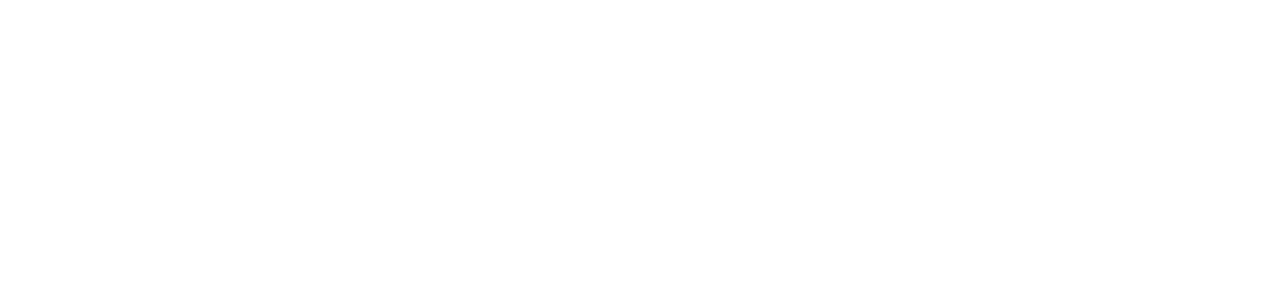
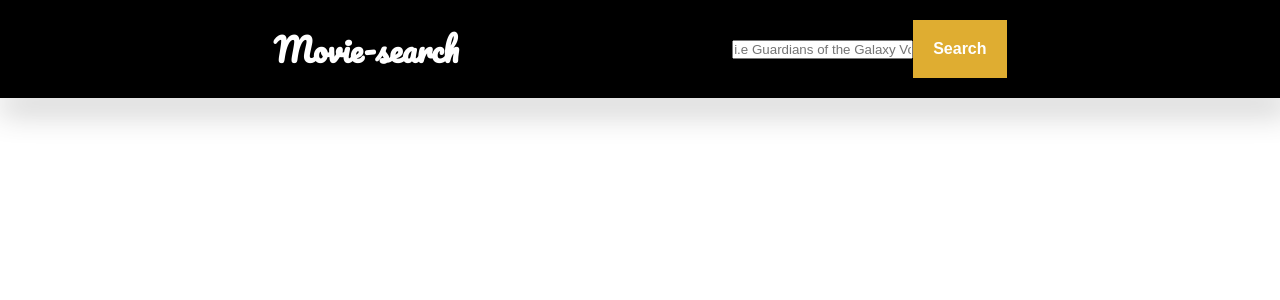
Before and after one commit to patrockcom/movieDB, a React (Create React App) app: page / in a window 1280 px wide. Shown: the top 300 px of the page. Built offline with nearby package versions, Linux system fonts and the light colour scheme.

Commit message:
next step

```diff
--- a/package.json
+++ b/package.json
@@ -6,6 +6,7 @@
     "@testing-library/jest-dom": "^5.11.4",
     "@testing-library/react": "^11.1.0",
     "@testing-library/user-event": "^12.1.10",
+    "axios": "^0.21.1",
     "react": "^17.0.1",
     "react-dom": "^17.0.1",
     "react-scripts": "4.0.2",
--- a/src/App.css
+++ b/src/App.css
@@ -1,38 +1,8 @@
-.App {
-  text-align: center;
+* {
+  margin: 0;
+  padding: 0;
 }
 
-.App-logo {
-  height: 40vmin;
-  pointer-events: none;
+.App {
+  background-color: black;
 }
-
-@media (prefers-reduced-motion: no-preference) {
-  .App-logo {
-    animation: App-logo-spin infinite 20s linear;
-  }
-}
-
-.App-header {
-  background-color: #282c34;
-  min-height: 100vh;
-  display: flex;
-  flex-direction: column;
-  align-items: center;
-  justify-content: center;
-  font-size: calc(10px + 2vmin);
-  color: white;
-}
-
-.App-link {
-  color: #61dafb;
-}
-
-@keyframes App-logo-spin {
-  from {
-    transform: rotate(0deg);
-  }
-  to {
-    transform: rotate(360deg);
-  }
-}
--- a/src/App.js
+++ b/src/App.js
@@ -1,10 +1,12 @@
-import logo from './logo.svg';
+
 import './App.css';
+import Movies from './Component/Movies/Movies';
 
 function App() {
   return (
     <div className="App">
-
+      {/* Movie component */}
+      <Movies />
     </div>
   );
 }
--- /dev/null
+++ b/src/Component/Card/Card.js
@@ -0,0 +1,24 @@
+import React from 'react';
+
+const Card = ({ movies }) => {
+    return (
+        <div className="cardlist_movies">
+            {movies.filter(movie => movie.Poster).map((movie, index) => (
+                <div className="card" key={index}>
+                    <img
+                        className="movie_image"
+                        src={movie.Poster}
+                        alt="postal"
+                    />
+                    <div className="flex_card">
+                        <p className="heading">{movie.Title}</p>
+                        <p className="heading">{movie.Year}</p>
+                        <br />
+                    </div>
+                </div>
+            ))}
+        </div>
+    )
+}
+
+export default Card;
--- a/src/Components/Header/Header.css
+++ b/src/Component/Header/Header.css
@@ -1,5 +1,3 @@
-/* HEADER.CSS */
-
 @import url("https://fonts.googleapis.com/css2?family=Nanum+Gothic:wght@800&display=swap");
 @import url("https://fonts.googleapis.com/css2?family=Pacifico&display=swap");
 .input {
@@ -11,7 +9,7 @@
   font-size: 17px;
   font-weight: bolder;
   padding: 5px;
-  font-family: "Nanum Gothic" sans-serif;
+  font-family: "Nanum Gothic", sans-serif;
 }
 
 .paragraph {
@@ -27,13 +25,18 @@
 .header {
   display: flex;
   align-items: center;
-  justify-content: center;
+  justify-content: space-evenly;
   padding: 20px;
 }
 
 .name {
   font-size: 20px;
   padding: 10px;
+}
+
+.search {
+  color: white;
+  font-weight: bolder;
 }
 
 .search input[type="text"] {
@@ -55,17 +58,20 @@
   background-color: #dfad31;
   border: none;
   color: white;
-  font-weight: 16px;
+  font-weight: bolder;
+  font-size: 16px;
   padding: 20px;
   cursor: pointer;
 }
 
 .norminee {
-  border-radius: 4 px;
-  background-color: rgb(9, 136, 9);
+  border-radius: 4px;
+  background: rgb(9, 136, 9);
 }
 
-/* Media Query for Search Box */
+/* ===========================
+   ====== Medua Query for Search Box ======
+   =========================== */
 
 @media only screen and (min-width: 150px) and (max-width: 780px) {
   .search {
--- /dev/null
+++ b/src/Component/Header/Header.js
@@ -0,0 +1,44 @@
+// HEADER.JS
+
+import React, { Fragment } from 'react';
+import './Header.css';
+import Card from '../Card/Card';
+
+//destruct props
+const Header = ({ searchMovie, query, setQuery, movies }) => {
+    return (
+        <Fragment>
+            {/* <p>Hello below Fragment</p> */}
+            <div class="header">
+                {/* <p>Hello</p> */}
+                <h1 class="title">Movie-search</h1>
+
+                {/* Search form */}
+
+                <div className="search">
+                    <form className="search-form" onSubmit={searchMovie}>
+                        <label
+                            htmlFor="query"
+                            className="name"
+                        >
+                        </label>
+                        <input
+                            placeholder="i.e Guardians of the Galaxy Vol. 2"
+                            value={query}
+                            onChange={(e) => setQuery(e.target.value)}
+                        />
+                        <button type="submit">Search</button>
+                    </form>
+                </div>
+            </div>
+
+            {/* Card component */}
+
+            <div className="list-movie">
+                <Card movies={movies} />
+            </div>
+        </Fragment>
+    )
+}
+
+export default Header;
--- /dev/null
+++ b/src/Component/Movies/Movies.js
@@ -0,0 +1,46 @@
+//MOVIES.JS
+
+import React,  { useState } from 'react';
+import Header from '../Header/Header';
+import axios from 'axios';
+import './Movies.css'
+
+const Movies = () => {
+    //state
+    const [movies, setMovies] = useState([]);
+    const [query, setQuery] = useState('');
+
+    //Consume API
+    const searchMovie = async (e) => {
+        e.preventDefault();
+
+        const API_KEY = "f41c75c5"; // personal APY key from OMDb API
+        const apiURI = `https://www.omdbapi.com/?i=tt3896198&apikey=${API_KEY}&s=${query}`;
+
+        try {
+            const response = await axios.get(apiURI);
+            const data = response.data.Search
+            console.log(data);
+
+            //setState
+            setMovies(data);
+
+        } catch (err) {
+            console.error(err);
+        }
+    }
+
+    return (
+        <div className="shoppies">
+            {/*Header component*/}
+            <Header
+                searchMovie={searchMovie}
+                query={query}
+                setQuery={setQuery}
+                movies={movies}
+            />
+        </div>
+    )
+}
+
+export default Movies;
```
Also changed, not shown: src/Components/Header/Header.js (deleted, +0 -14 lines), src/Component/Movies/Movies.css (renamed from src/Components/Movies/Movies.css), src/Components/Movies/Movies.js (deleted), 1 other file (tests, documents, lock files or other folders).
